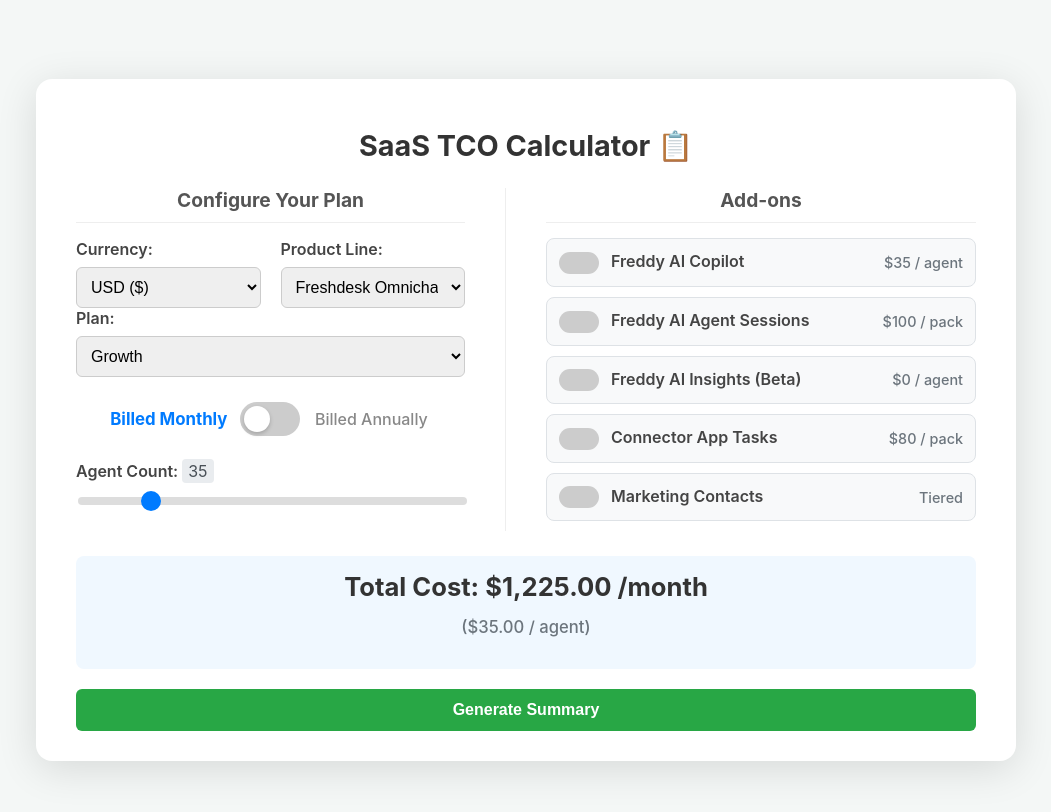
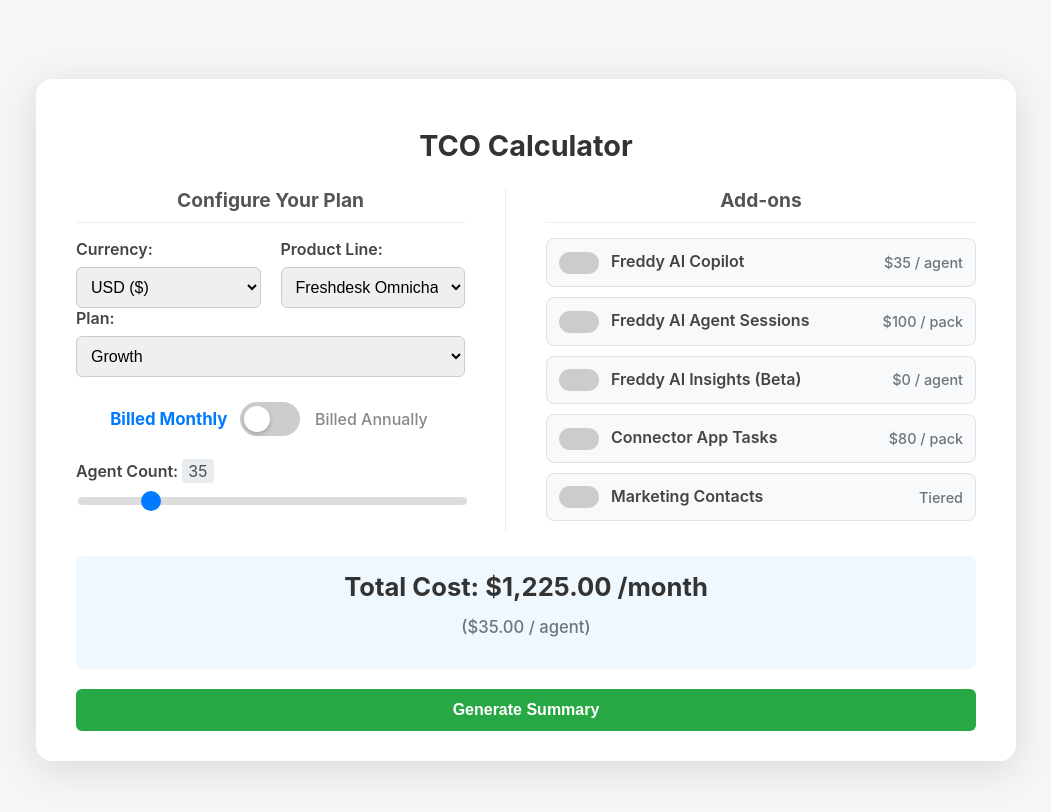
Before and after one commit to Jish-Sadan/FD_TCO_Calculator, a plain HTML site: page index.html in a window 1280 px wide. Shown: the whole page, without its empty margins (114-1165 px from the left). Drawn offline with Linux system fonts and the light colour scheme.

Commit message:
Update index.html

```diff
--- a/index.html
+++ b/index.html
@@ -9,7 +9,7 @@
 <body>
 
     <div class="calculator">
-        <h1>SaaS TCO Calculator 📋</h1>
+        <h1>TCO Calculator</h1>
 
         <div class="main-grid">
             <div class="config-column">
```
